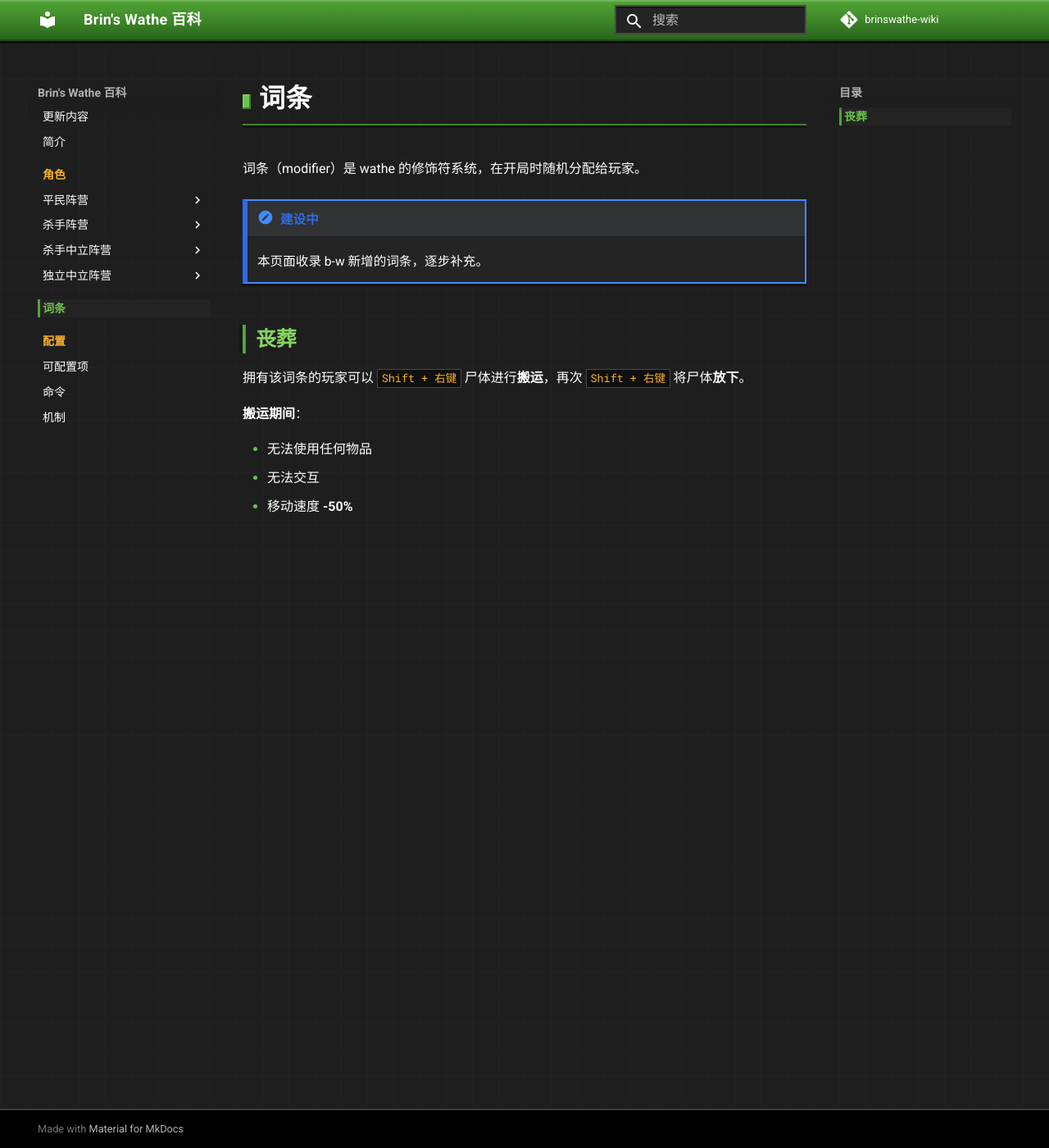
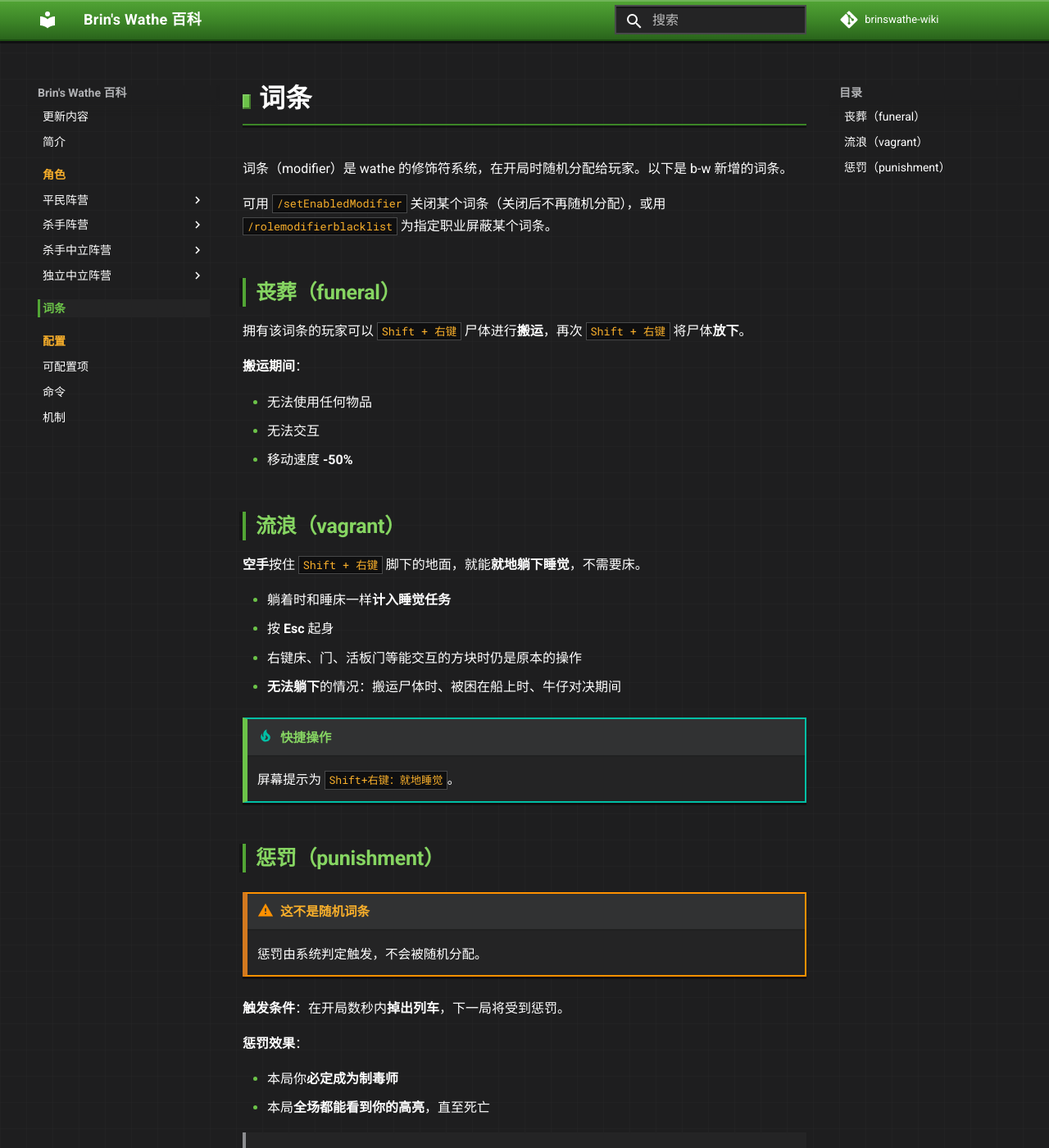
Before and after one commit to ErinDax/brinswathe-wiki, an MkDocs documentation site: the page built from docs/modifiers.md, in a window 1280 px wide and 1400 px high. Shown: the whole window at 82% size. Built offline with MkDocs 1.6.1 and Material for MkDocs 9.7.7, drawn with Linux system fonts in a browser that asks for light colours; comment, search, counter and statistics services are not loaded; some of the changed text lies outside the part shown.

Commit message:
词条页补全：新增流浪（vagrant）与惩罚（punishment），丧葬补上 id

```diff
--- a/docs/modifiers.md
+++ b/docs/modifiers.md
@@ -1,11 +1,10 @@
 # 词条
 
-词条（modifier）是 wathe 的修饰符系统，在开局时随机分配给玩家。
+词条（modifier）是 wathe 的修饰符系统，在开局时随机分配给玩家。以下是 b-w 新增的词条。
 
-!!! note "建设中"
-    本页面收录 b-w 新增的词条，逐步补充。
+可用 `/setEnabledModifier` 关闭某个词条（关闭后不再随机分配），或用 `/rolemodifierblacklist` 为指定职业屏蔽某个词条。
 
-## 丧葬
+## 丧葬（funeral）
 
 拥有该词条的玩家可以 `Shift + 右键` 尸体进行**搬运**，再次 `Shift + 右键` 将尸体**放下**。
 
@@ -14,3 +13,29 @@
 - 无法使用任何物品
 - 无法交互
 - 移动速度 **-50%**
+
+## 流浪（vagrant）
+
+**空手**按住 `Shift + 右键` 脚下的地面，就能**就地躺下睡觉**，不需要床。
+
+- 躺着时和睡床一样**计入睡觉任务**
+- 按 **Esc** 起身
+- 右键床、门、活板门等能交互的方块时仍是原本的操作
+- **无法躺下**的情况：搬运尸体时、被困在船上时、牛仔对决期间
+
+!!! tip "快捷操作"
+    屏幕提示为 `Shift+右键：就地睡觉`。
+
+## 惩罚（punishment）
+
+!!! warning "这不是随机词条"
+    惩罚由系统判定触发，不会被随机分配。
+
+**触发条件**：在开局数秒内**掉出列车**，下一局将受到惩罚。
+
+**惩罚效果**：
+
+- 本局你**必定成为制毒师**
+- 本局**全场都能看到你的高亮**，直至死亡
+
+> 提示文本：「你受到了惩罚：本局全场都能看到你的高亮，直至死亡」
```
